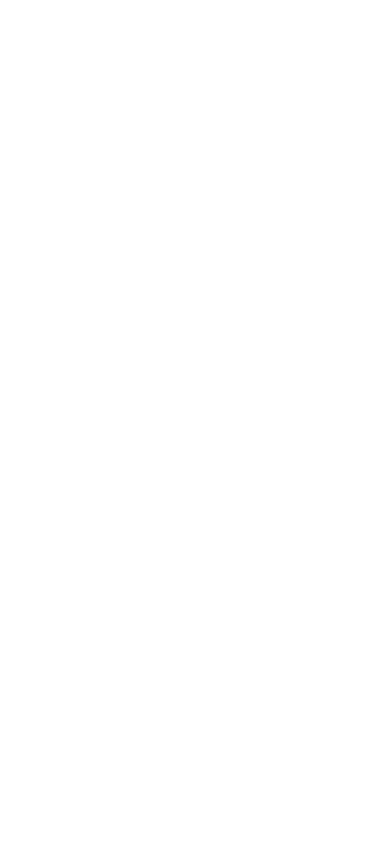
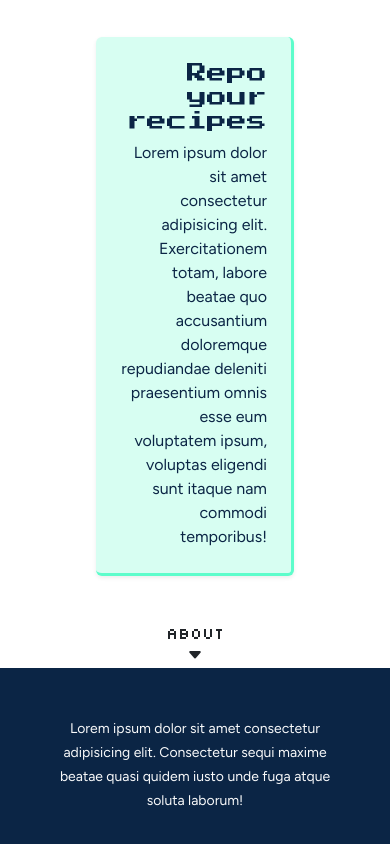
Before and after one commit to CodeOp-tech/fs26-group-D, a React (Vite) app in the folder client/: page / in a window 390 px wide. Shown: the part 2017-2861 px from the top of the page. Before the commit the page ends 1639 px from the top, so only its background shows below. Built offline with nearby package versions, Linux system fonts and the light colour scheme; a web font is replaced by a local one.

Commit message:
Home positioning minus responsive

```diff
--- a/client/src/pages/Welcome.jsx
+++ b/client/src/pages/Welcome.jsx
@@ -81,9 +81,8 @@ function Welcome({
         </div>
       </section>
 
-      {/* <section id="features">
-        <div className="">
-          <div className="container-lg text-center p-5 pb-0 text-dark">
+      <section id="features">
+        <div className="text-center p-5 pb-0 text-dark">
           <h1 className="display-5 fs-3 text-dark border-bottom border-dark border-3">
             <span className="">Features</span>
           </h1>
@@ -95,8 +94,8 @@ function Welcome({
               <div className="">
                 Lorem ipsum dolor sit amet consectetur adipisicing elit.
                 Blanditiis dicta illum voluptas, provident et accusantium,
-                  necessitatibus nulla unde iusto neque voluptates dolor
-                  aliquam? Praesentium esse nemo aut nisi, dolorum natus!
+                necessitatibus nulla unde iusto neque voluptates dolor aliquam?
+                Praesentium esse nemo aut nisi, dolorum natus!
               </div>
             </div>
           </div>
@@ -109,8 +108,7 @@ function Welcome({
                 Lorem ipsum dolor sit amet consectetur adipisicing elit.
                 Repellendus, sequi tempore corrupti suscipit molestiae ducimus
                 voluptate illo minus praesentium magni facilis maxime adipisci
-                  labore deserunt iste necessitatibus mollitia cumque
-                  quibusdam.y
+                labore deserunt iste necessitatibus mollitia cumque quibusdam.y
               </div>
             </div>
           </div>
@@ -128,8 +126,8 @@ function Welcome({
             </div>
           </div>
         </div>
-        </div>
-        <div className="row justify-content-center text-center mt-4">
+
+        <div className="row justify-content-center text-center mt-4 mx-0">
           <p className="mb-0 pb-0 h6">About </p>
 
           <i className="bi bi-caret-down-fill white pt-0"></i>
@@ -144,7 +142,7 @@ function Welcome({
             laborum!
           </small>
         </div>
-      </section> */}
+      </section>
     </>
   );
 }
```
Lines whose indentation alone changed are shown as unchanged.
